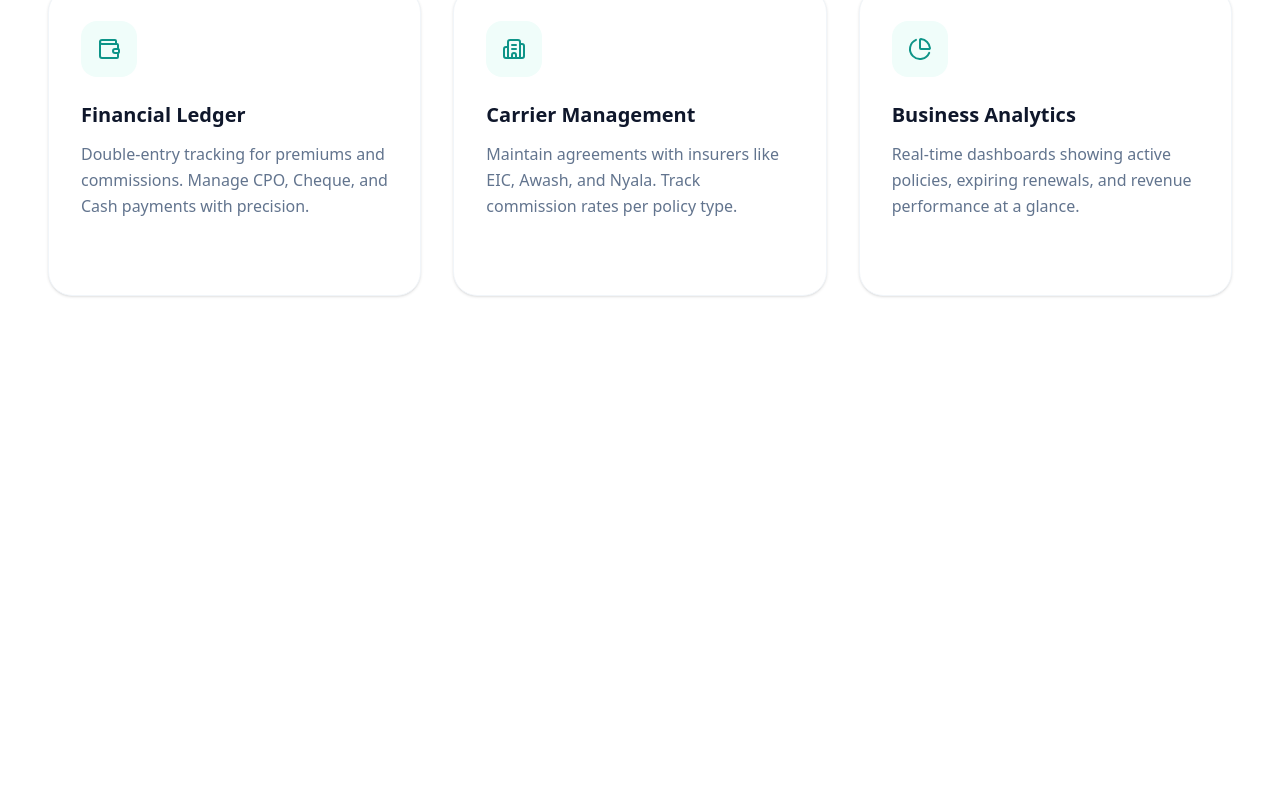
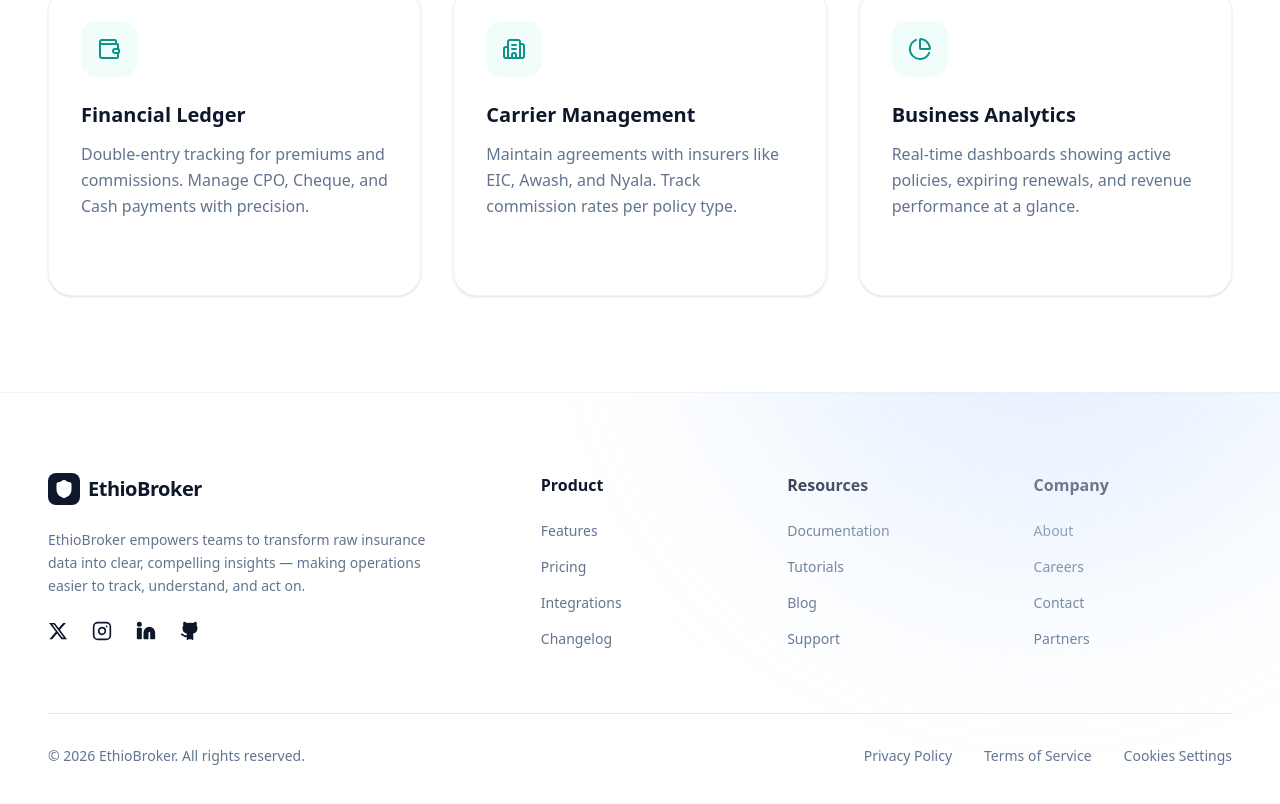
Before and after one commit to tekle-eyesus/ethio-broker-web, a React (Vite) app: page / in a window 1280 px wide. Shown: the part 1622-2426 px from the top of the page. Before the commit the page ends 2014 px from the top, so only its background shows below. Built offline with nearby package versions, Linux system fonts and the light colour scheme; no server answers.

Commit message:
feat(landing): add footer section with brand description, social icons, and navigation links

```diff
--- a/src/pages/LandingPage.jsx
+++ b/src/pages/LandingPage.jsx
@@ -11,6 +11,9 @@ import {
   PieChart,
   Award,
   ArrowUpRight,
+  Github,
+  Linkedin,
+  Instagram,
 } from "lucide-react";
 
 import amharaBankLogo from "../assets/logos/amhara-bank.png";
@@ -311,6 +314,204 @@ const LandingPage = () => {
           </div>
         </div>
       </section>
+      {/* --- Footer --- */}
+      <footer className='bg-white pt-20 pb-10 px-6 md:px-12 border-t border-slate-100'>
+        <div className='max-w-7xl mx-auto'>
+          {/* Top Section: Grid */}
+          <div className='grid grid-cols-1 md:grid-cols-5 gap-12 mb-16'>
+            {/* Column 1 (Brand): Spans 2 columns */}
+            <div className='md:col-span-2 space-y-6'>
+              <div className='flex items-center gap-2'>
+                <div className='bg-slate-900 p-1.5 rounded-lg'>
+                  <Shield className='h-5 w-5 text-white fill-white' />
+                </div>
+                <span className='text-xl font-bold tracking-tight text-slate-900'>
+                  EthioBroker
+                </span>
+              </div>
+
+              <p className='text-slate-500 text-sm leading-relaxed max-w-sm'>
+                EthioBroker empowers teams to transform raw insurance data into
+                clear, compelling insights — making operations easier to track,
+                understand, and act on.
+              </p>
+
+              {/* Social Icons */}
+              <div className='flex items-center gap-6'>
+                {/* Custom X (Twitter) Icon */}
+                <a
+                  href='#'
+                  className='text-slate-900 hover:text-brand-600 transition-colors'
+                >
+                  <svg
+                    viewBox='0 0 24 24'
+                    className='h-5 w-5'
+                    fill='currentColor'
+                  >
+                    <path d='M18.244 2.25h3.308l-7.227 8.26 8.502 11.24H16.17l-5.214-6.817L4.99 21.75H1.68l7.73-8.835L1.254 2.25H8.08l4.713 6.231zm-1.161 17.52h1.833L7.084 4.126H5.117z' />
+                  </svg>
+                </a>
+
+                <a
+                  href='#'
+                  className='text-slate-900 hover:text-brand-600 transition-colors'
+                >
+                  <Instagram className='h-5 w-5' />
+                </a>
+
+                <a
+                  href='#'
+                  className='text-slate-900 hover:text-brand-600 transition-colors'
+                >
+                  <Linkedin className='h-5 w-5 fill-current' />
+                </a>
+
+                <a
+                  href='#'
+                  className='text-slate-900 hover:text-brand-600 transition-colors'
+                >
+                  <Github className='h-5 w-5 fill-current' />
+                </a>
+              </div>
+            </div>
+
+            {/* Links Columns */}
+            <div>
+              <h4 className='font-bold text-slate-900 mb-6'>Product</h4>
+              <ul className='space-y-4 text-sm text-slate-500 font-medium'>
+                <li>
+                  <a
+                    href='#'
+                    className='hover:text-brand-600 transition-colors'
+                  >
+                    Features
+                  </a>
+                </li>
+                <li>
+                  <a
+                    href='#'
+                    className='hover:text-brand-600 transition-colors'
+                  >
+                    Pricing
+                  </a>
+                </li>
+                <li>
+                  <a
+                    href='#'
+                    className='hover:text-brand-600 transition-colors'
+                  >
+                    Integrations
+                  </a>
+                </li>
+                <li>
+                  <a
+                    href='#'
+                    className='hover:text-brand-600 transition-colors'
+                  >
+                    Changelog
+                  </a>
+                </li>
+              </ul>
+            </div>
+
+            <div>
+              <h4 className='font-bold text-slate-900 mb-6'>Resources</h4>
+              <ul className='space-y-4 text-sm text-slate-500 font-medium'>
+                <li>
+                  <a
+                    href='#'
+                    className='hover:text-brand-600 transition-colors'
+                  >
+                    Documentation
+                  </a>
+                </li>
+                <li>
+                  <a
+                    href='#'
+                    className='hover:text-brand-600 transition-colors'
+                  >
+                    Tutorials
+                  </a>
+                </li>
+                <li>
+                  <a
+                    href='#'
+                    className='hover:text-brand-600 transition-colors'
+                  >
+                    Blog
+                  </a>
+                </li>
+                <li>
+                  <a
+                    href='#'
+                    className='hover:text-brand-600 transition-colors'
+                  >
+                    Support
+                  </a>
+                </li>
+              </ul>
+            </div>
+
+            <div>
+              <h4 className='font-bold text-slate-900 mb-6'>Company</h4>
+              <ul className='space-y-4 text-sm text-slate-500 font-medium'>
+                <li>
+                  <a
+                    href='#'
+                    className='hover:text-brand-600 transition-colors'
+                  >
+                    About
+                  </a>
+                </li>
+                <li>
+                  <a
+                    href='#'
+                    className='hover:text-brand-600 transition-colors'
+                  >
+                    Careers
+                  </a>
+                </li>
+                <li>
+                  <a
+                    href='#'
+                    className='hover:text-brand-600 transition-colors'
+                  >
+                    Contact
+                  </a>
+                </li>
+                <li>
+                  <a
+                    href='#'
+                    className='hover:text-brand-600 transition-colors'
+                  >
+                    Partners
+                  </a>
+                </li>
+              </ul>
+            </div>
+          </div>
+
+          {/* Bottom Section: Separator */}
+          <div className='border-t border-slate-200 pt-8 flex flex-col md:flex-row justify-between items-center gap-4'>
+            <p className='text-slate-500 text-sm'>
+              &copy; {new Date().getFullYear()} EthioBroker. All rights
+              reserved.
+            </p>
+
+            <div className='flex gap-8 text-sm text-slate-500 font-medium underline-offset-4'>
+              <a href='#' className='hover:underline hover:text-brand-600'>
+                Privacy Policy
+              </a>
+              <a href='#' className='hover:underline hover:text-brand-600'>
+                Terms of Service
+              </a>
+              <a href='#' className='hover:underline hover:text-brand-600'>
+                Cookies Settings
+              </a>
+            </div>
+          </div>
+        </div>
+      </footer>
     </div>
   );
 };
```
